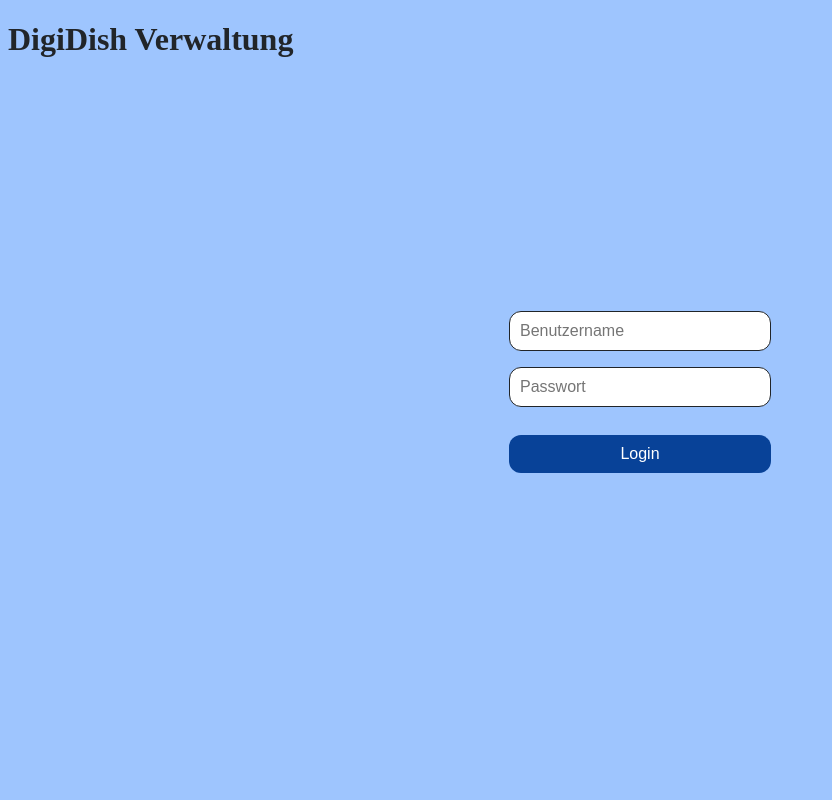
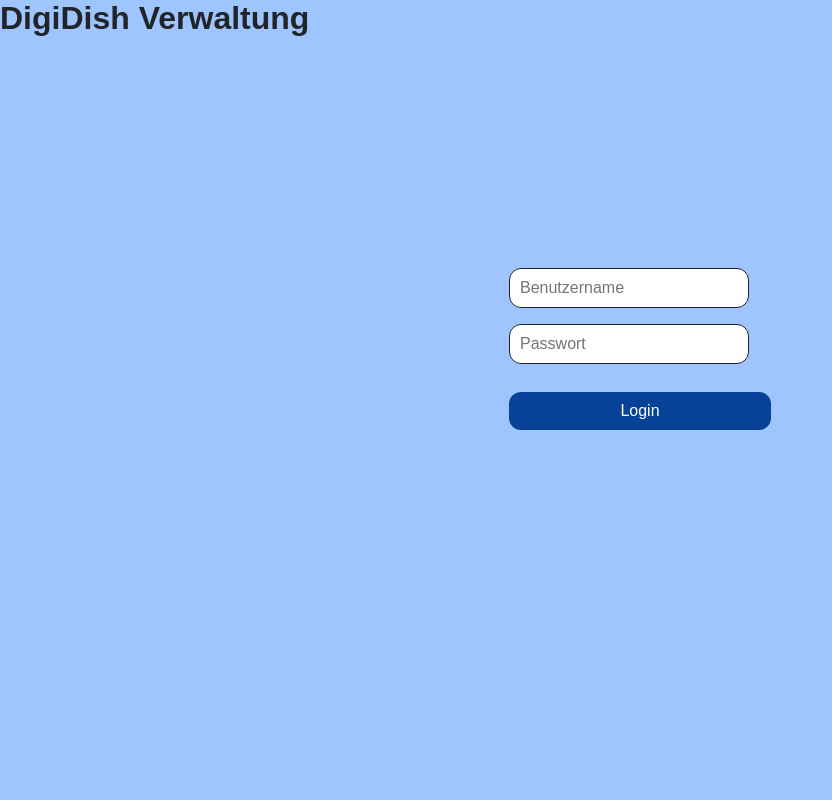
Before and after one commit to totomate22/SEBackend, a Django app: page /login/ in a window 1280 px wide. Shown: the whole page, without its empty margins (0-832 px from the left). Run offline with Django 5.2, Linux system fonts and the light colour scheme.

Commit message:
Update style.css
added basic settings

```diff
--- a/DigiDish/static/style.css
+++ b/DigiDish/static/style.css
@@ -1,7 +1,22 @@
+* {
+    margin: 0;
+    padding: 0;
+    box-sizing: border-box;
+}
+
+html {
+    font-family: Arial, Helvetica, sans-serif;
+    background-color: #9EC5FE;
+    color: #212529;
+}
 
 body {
-    background-color: #9EC5FE;
-    color: #212529;
+    width: 100%;
+    min-height: 100vh;
+}
+
+header {
+    padding: 1.5rem;
 }
 
 .Eingabefeld {
```
